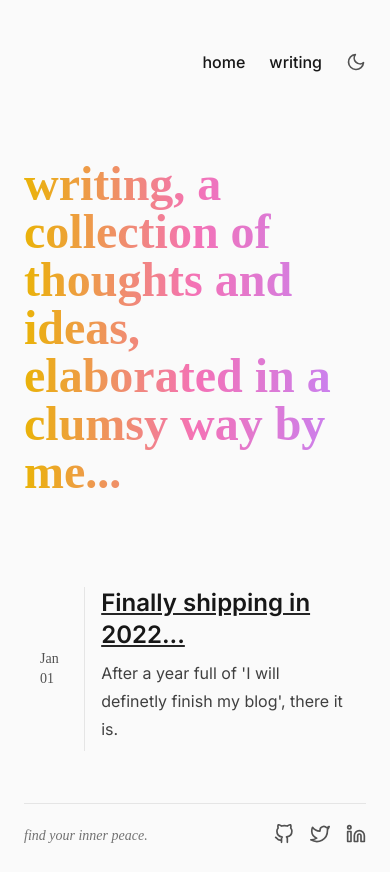
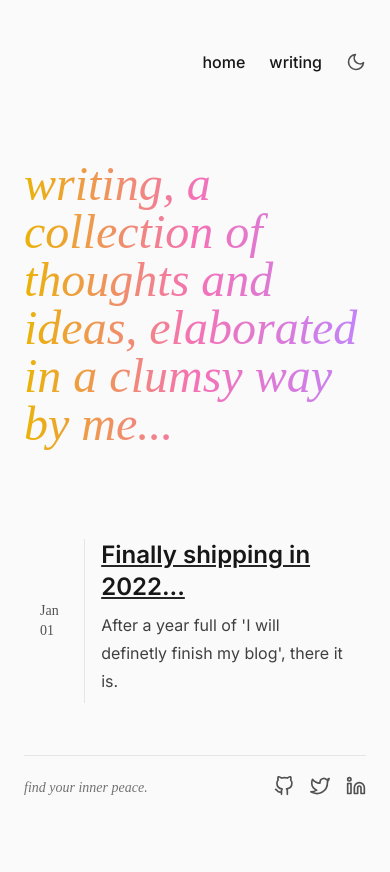
Before and after one commit to mariusflorescu/mariusflorescu.io, a Next.js app: page /writing in a window 390 px wide. After the commit the page ends 844 px from the top, so only its background shows below. Built offline with nearby package versions, Linux system fonts and the light colour scheme; a web font is replaced by a local one.

Commit message:
another testing to fix mobile font

```diff
--- a/styles/globals.css
+++ b/styles/globals.css
@@ -10,7 +10,7 @@
 
 @layer utilities {
   .prose h1 {
-    @apply py-12 text-5xl font-playfair text-transparent bg-clip-text bg-gradient-to-r from-yellow-500 via-pink-400 to-purple-400;
+    @apply py-12 text-5xl font-medium font-playfair italic text-transparent bg-clip-text bg-gradient-to-r from-yellow-500 via-pink-400 to-purple-400;
   }
 
   .prose h2 {
```
